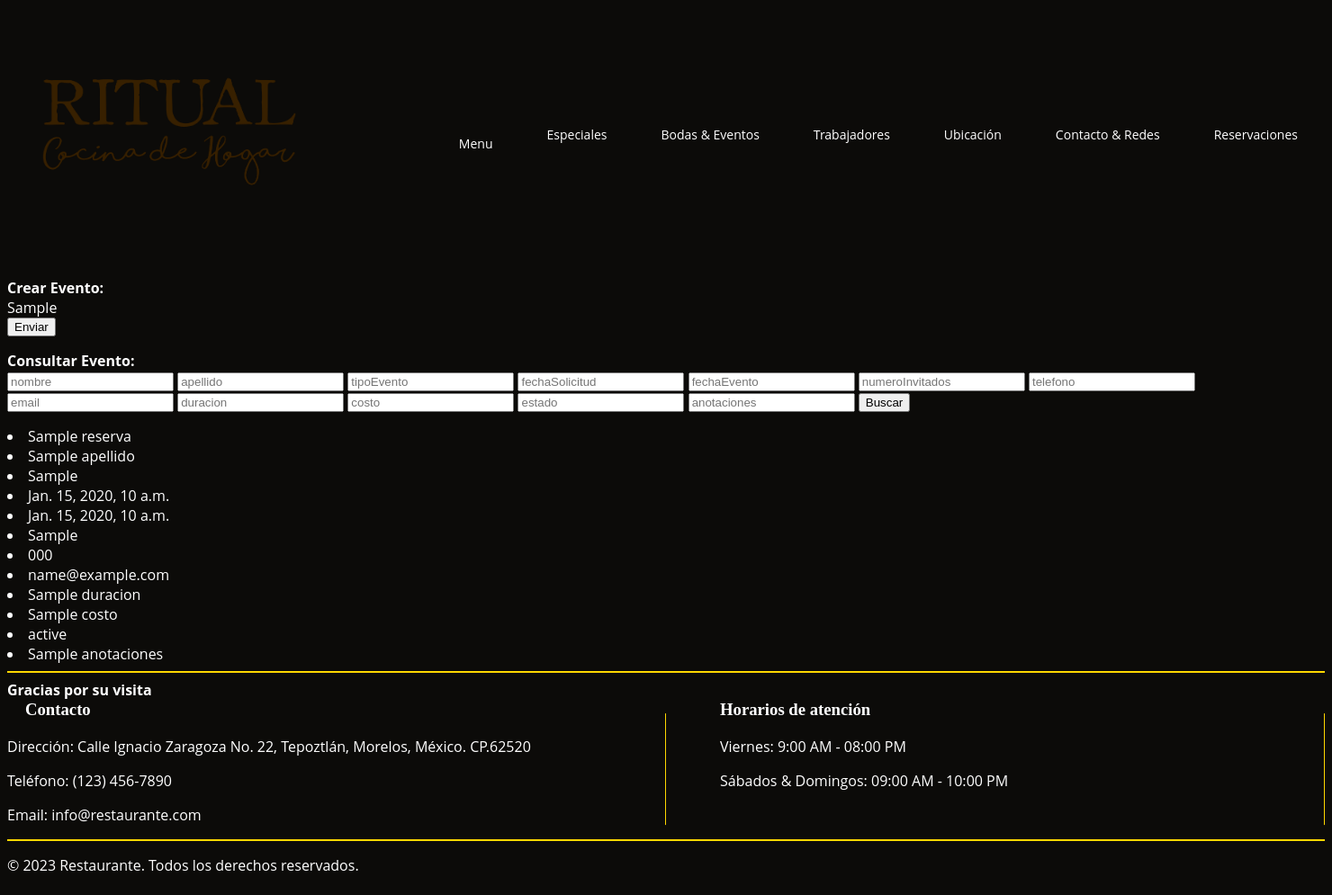
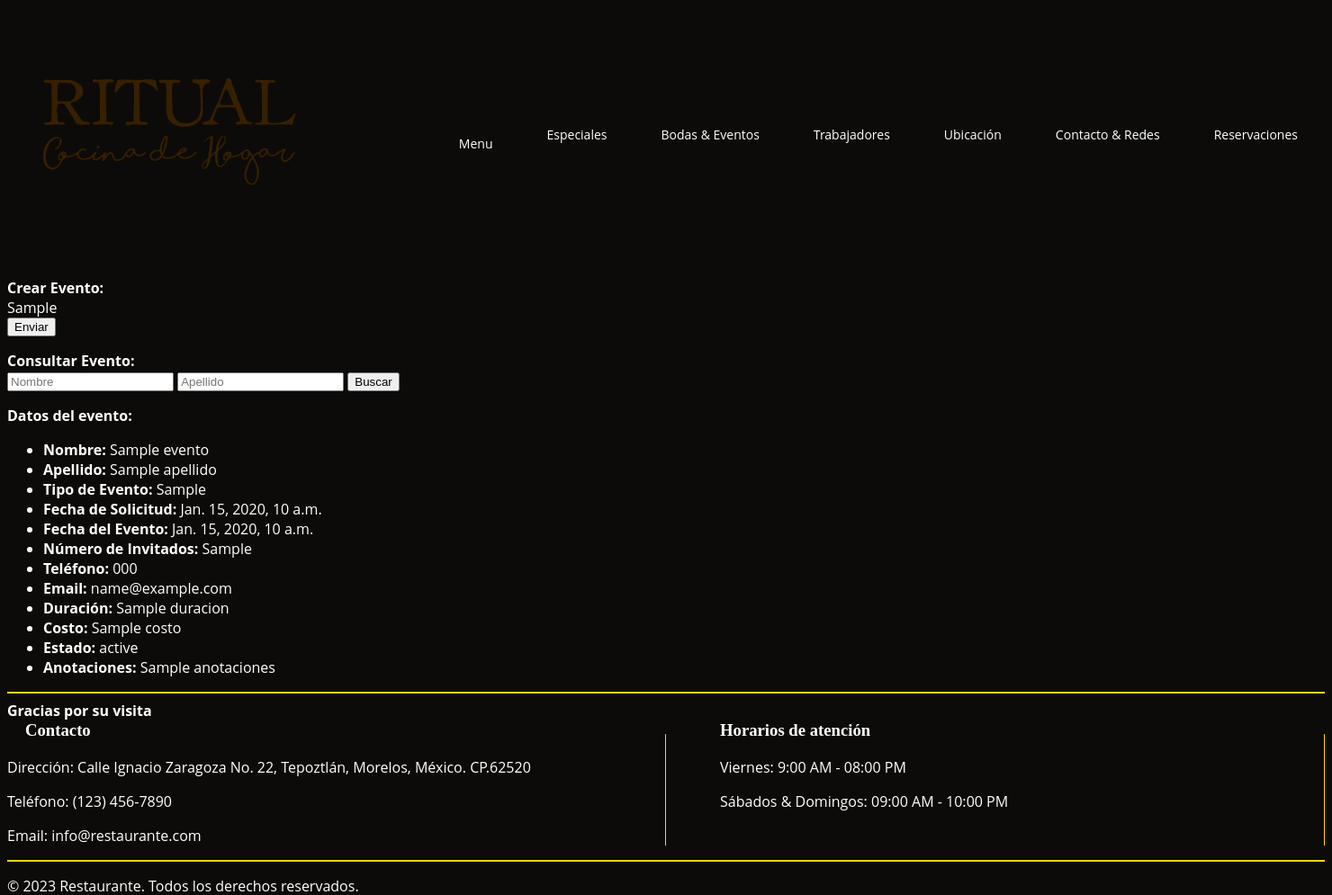
Before and after one commit to sebastianVH/Ignacio, a Django app: template AppRitual/templates/getBodasEventos.html in a window 1480 px wide. Shown: the part 19-1014 px from the top of the page at 90% size. Before the commit the page ends 987 px from the top, so only its background shows below. Run offline with Django 3.2, Linux system fonts and the light colour scheme; the template is opened without the code that fills it: most values are stand-ins (such as "Sample title", 1, 10 or a date in 2020).

Commit message:
Ajustando detalles

```diff
--- a/AppRitual/templates/bodasEventos.html
+++ b/AppRitual/templates/bodasEventos.html
@@ -4,6 +4,7 @@
     <meta charset="UTF-8">
     <title>Bodas & Eventos | AppRitual</title>
     {% extends "AppRitual/templatePadre.html" %}
+
 </head>
 <body>
     {% block welcome_message %}
@@ -46,5 +47,7 @@
             </ul>
         {% endif %}
     {% endblock %}
+
+
 </body>
 </html>
--- a/AppRitual/templates/getBodasEventos.html
+++ b/AppRitual/templates/getBodasEventos.html
@@ -3,38 +3,33 @@
     {% load static %}
 
     {% block getBodasEventos %}
-        <strong>Consultar Evento: </strong>
-        <form action="{% url 'getBodasEventos' %}" method="GET">
-            <input placeholder="nombre" type="text" name="nombre" id="nombre">
-            <input placeholder="apellido" type="text" name="Apellido" id="Apellido">
-            <input placeholder="tipoEvento" type="text" name="tipoEvento" id="tipoEvento">
-            <input placeholder="fechaSolicitud" type="text" name="fechaSolicitud" id="fechaSolicitud">
-            <input placeholder="fechaEvento" type="text" name="fechaEvento" id="fechaEvento">
-            <input placeholder="numeroInvitados" type="text" name="numeroInvitados" id="numeroInvitados">
-            <input placeholder="telefono" type="text" name="telefono" id="telefono">
-            <input placeholder="email" type="text" name="email" id="email">
-            <input placeholder="duracion" type="text" name="duracion" id="duracion">
-            <input placeholder="costo" type="text" name="costo" id="costo">
-            <input placeholder="estado" type="text" name="estado" id="estado">
-            <input placeholder="anotaciones" type="text" name="anotaciones" id="anotaciones">
+        <strong>Consultar Evento:</strong>
+        <form action="/buscarEventos/" method="GET">
+            <input placeholder="Nombre" type="text" name="nombre" id="nombre">
+            <input placeholder="Apellido" type="text" name="Apellido" id="Apellido">
             <input type="submit" value="Buscar">
         </form>
 
         {% if eventos %}
+            <strong>Datos del evento:</strong>
             {% for evento in eventos %}
-                <li> {{reserva.nombre}} </li>
-                <li> {{reserva.apellido}} </li>
-                <li> {{reserva.tipoEvento}} </li>
-                <li> {{reserva.fechaSolicitud}}
-                <li> {{reserva.fechaEvento}} </li>
-                <li> {{reserva.numeroInvitados}} </li>
-                <li> {{reserva.telefono}} </li>
-                <li> {{reserva.email}} </li>
-                <li> {{reserva.duracion}} </li>
-                <li> {{reserva.costo}} </li>
-                <li> {{reserva.estado}} </li>
-                <li> {{reserva.anotaciones}} </li>
+                <ul>
+                    <li><strong>Nombre:</strong> {{ evento.nombre }}</li>
+                    <li><strong>Apellido:</strong> {{ evento.apellido }}</li>
+                    <li><strong>Tipo de Evento:</strong> {{ evento.tipoEvento }}</li>
+                    <li><strong>Fecha de Solicitud:</strong> {{ evento.fechaSolicitud }}</li>
+                    <li><strong>Fecha del Evento:</strong> {{ evento.fechaEvento }}</li>
+                    <li><strong>Número de Invitados:</strong> {{ evento.numeroInvitados }}</li>
+                    <li><strong>Teléfono:</strong> {{ evento.telefono }}</li>
+                    <li><strong>Email:</strong> {{ evento.email }}</li>
+                    <li><strong>Duración:</strong> {{ evento.duracion }}</li>
+                    <li><strong>Costo:</strong> {{ evento.costo }}</li>
+                    <li><strong>Estado:</strong> {{ evento.estado }}</li>
+                    <li><strong>Anotaciones:</strong> {{ evento.anotaciones }}</li>
+                </ul>
             {% endfor %}
+        {% else %}
+            <p>No se encontraron eventos.</p>
         {% endif %}
     {% endblock %}
 </div>
--- a/restauranteRitualAdmin/settings.py
+++ b/restauranteRitualAdmin/settings.py
@@ -12,6 +12,7 @@ https://docs.djangoproject.com/en/4.0/ref/settings/
 
 from pathlib import Path
 import os
+from django.core.mail import send_mail
 
 # Build paths inside the project like this: BASE_DIR / 'subdir'.
 BASE_DIR = Path(__file__).resolve().parent.parent
```
Also changed, not shown: AppRitual/templates/getReservas.html (+19 -22 lines), AppRitual/templates/getTrabajadores.html (+15 -17 lines), AppRitual/views.py (+3 -7 lines), db.sqlite3.
